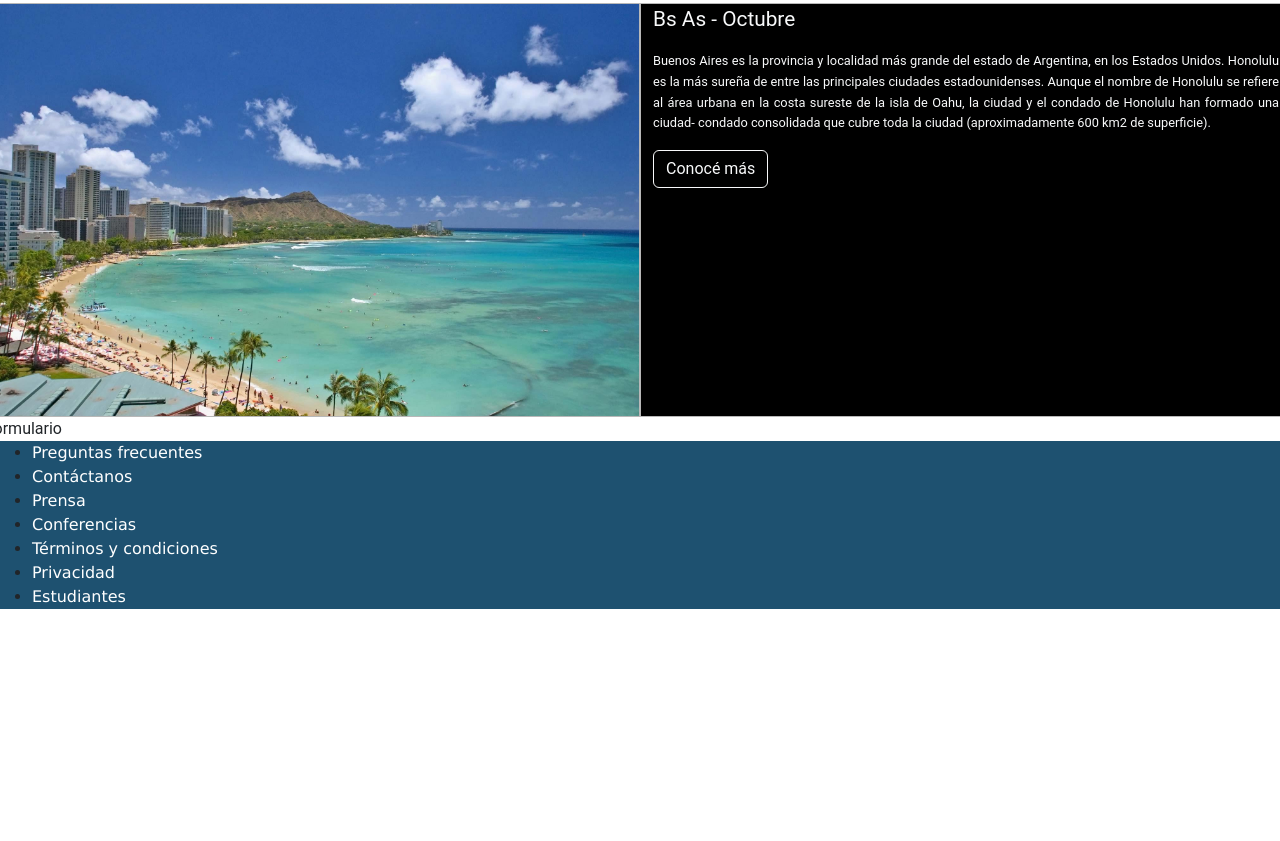
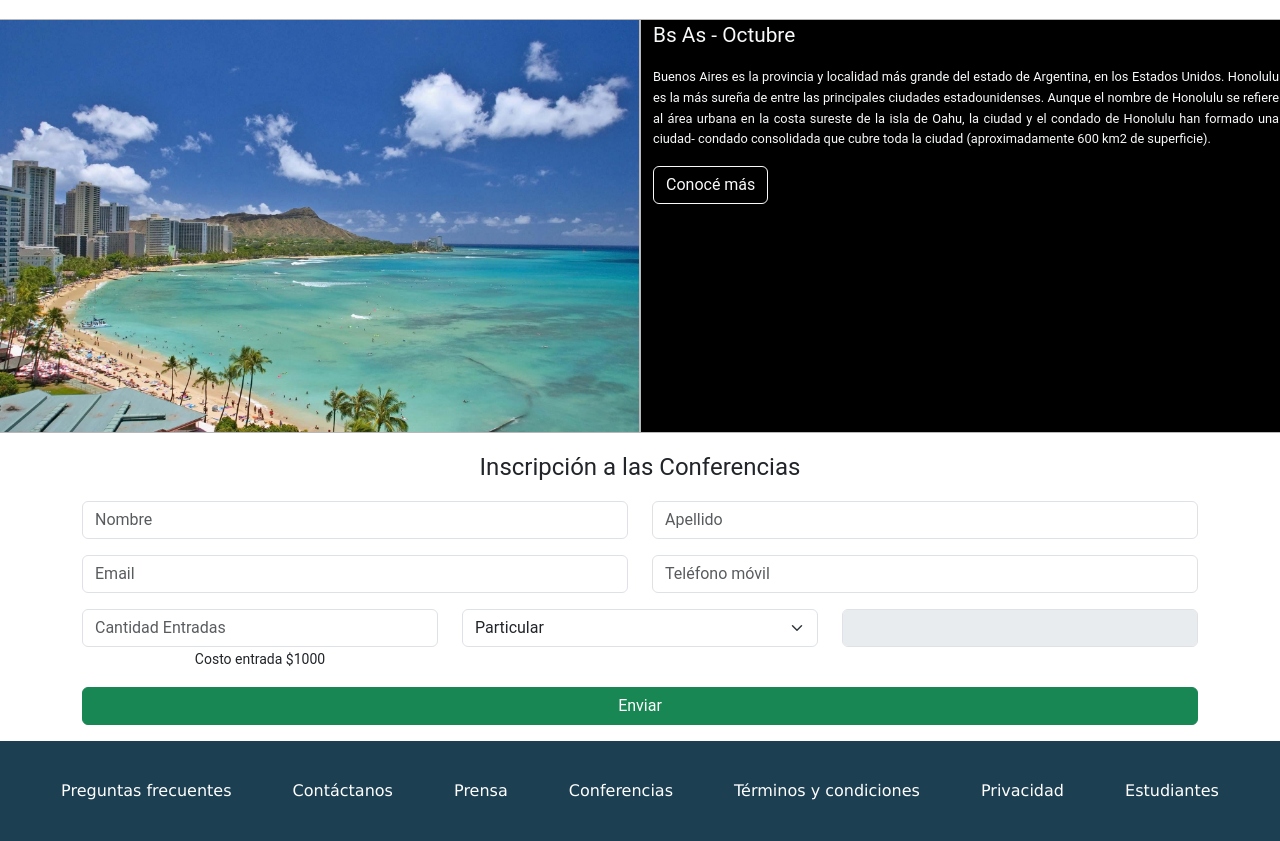
Before and after one commit to OlasoDamian/codo_a_codo_php_fullstack, a plain HTML site: page index.html in a window 1280 px wide. Shown: the part 1652-2493 px from the top of the page. Before the commit the page ends 2277 px from the top, so only its background shows below. Drawn offline with nearby package versions, Linux system fonts and the light colour scheme.

Commit message:
se agrego formulario y footer

```diff
--- a/assets/css/style.css
+++ b/assets/css/style.css
@@ -1,7 +1,6 @@
 *{
     margin: 0;
     padding: 0;
-
 }
 @import url('https://fonts.googleapis.com/css2?family=Roboto&display=swap');
 body{
@@ -138,16 +137,13 @@ header{
     font-size: .8rem;
     color: rgb(90,90,90);
 }
-footer{
-    background-color: rgb(30, 81, 112);
+.footer{
+    background-color: rgb(28,63,82);
+    height:100px;
+
 }
-footer ul a{
-    display:flex;
-    flex-wrap: wrap;
-    flex-direction: row;
-    list-style: none;
+.footer a{
+    font-family:Verdana, Geneva, Tahoma, sans-serif;
     text-decoration: none;
     color: white;
-    font-family:Verdana, Geneva, Tahoma, sans-serif;
-    font-size: 1rem;
 }
--- a/index.html
+++ b/index.html
@@ -34,7 +34,7 @@
                 <a class="nav-link text-light text-opacity-50 href="#">Conviértete en orador</a>
             </li>
             <li class="nav-item">
-                <a class="nav-link text-success" href="#">Comprar tickets</a>
+                <a class="nav-link text-success" href="#Comprar">Comprar tickets</a>
             </li>
         </ul>
       </div>
@@ -158,7 +158,7 @@
   </div>
 </section>
 <!--Card horizontal-->
-<div class="row ubication">
+<div class="row ubication mt-3">
   <div class="col-6 g-0">
     <img src="assets/images/honolulu.jpg" class="img-fluid" alt="honolulu">
   </div>
@@ -171,19 +171,65 @@
     <div class="boton"><button class="btn btn-outline-light">Conocé más</button></div>
   </div>
 </div>
+<section id="Comprar">
 
-            <div class="row" id="formulario">formulario</div>
+</section>
+<div class="container text-center my-3">
+  <div class="fs-4 my-3">
+    Inscripción a las Conferencias
+  </div>
+  <div>
+    <form action="#" method="post">
+      <div class="row">
+        <div class="col-md mb-3">
+          <input type="text" name="nombre" id="nombre" class="form-control" placeholder="Nombre" required>
+        </div>
+        <div class="col-md mb-3">
+          <input type="text" name="nombre" id="nombre" class="form-control" placeholder="Apellido" required>
+        </div>
+      </div>
+      <div class="row">
+        <div class="col-md mb-3">
+          <input type="email" name="email" id="email" class="form-control" placeholder="Email" required>
+        </div>
+        <div class="col-md mb-3">
+          <input type="number" name="telefono" id="telefono" class="form-control" placeholder="Teléfono móvil">
+        </div>
+      </div>
+      <div class="row">
+        <div class="col-md mb-3">
+          <input type="number" name="cantEntradas" id="cantEntradas" min="0" placeholder="Cantidad Entradas" class="form-control">
+          <small>Costo entrada $1000</small>
+        </div>
+        <div class="col-md mb-3">
+          <select name="" id="" class="form-select">
+            <option value="10">Particular</option>
+            <option value="30">Estudiante</option>
+            <option value="50">Orador</option>
+          </select>
+        </div>
+        <div class="col-md mb-3">
+          <input type="text" name="costo" id="costo" class="form-control" disabled>
+        </div>
+      </div>
+      <div class="row m-auto">
+        <input type="submit" value="Enviar" class="btn btn-success">
+      </div>
+    </form>
+  </div>
+</div>
 <footer>
-            <ul>
-                <li><a href="#">Preguntas frecuentes</a></li>
-                <li><a href="#">Contáctanos</a></li>
-                <li><a href="#">Prensa</a></li>
-                <li><a href="#">Conferencias</a></li>
-                <li><a href="#">Términos y condiciones</a></li>
-                <li><a href="#">Privacidad</a></li>
-                <li><a href="#">Estudiantes</a></li>
-            </ul>
+  <div class="d-flex footer justify-content-evenly align-items-center">
+    <div><a href="#">Preguntas frecuentes</a></div>
+    <div><a href="#">Contáctanos</a></div>
+    <div><a href="#">Prensa</a></div>
+    <div><a href="#">Conferencias</a></div>
+    <div><a href="#">Términos y condiciones</a></div>
+    <div><a href="#">Privacidad</a></div>
+    <div><a href="#">Estudiantes</a></div>
+  </div>
 </footer>
 <script src="https://cdn.jsdelivr.net/npm/bootstrap@5.3.0-alpha3/dist/js/bootstrap.bundle.min.js" integrity="sha384-ENjdO4Dr2bkBIFxQpeoTz1HIcje39Wm4jDKdf19U8gI4ddQ3GYNS7NTKfAdVQSZe" crossorigin="anonymous"></script>
+<script src="assets/js/integrador.js"></script>
 </body>
 </html>
```
Also changed, not shown: assets/js/integrador.js (added). Lines whose indentation alone changed are shown as unchanged.
